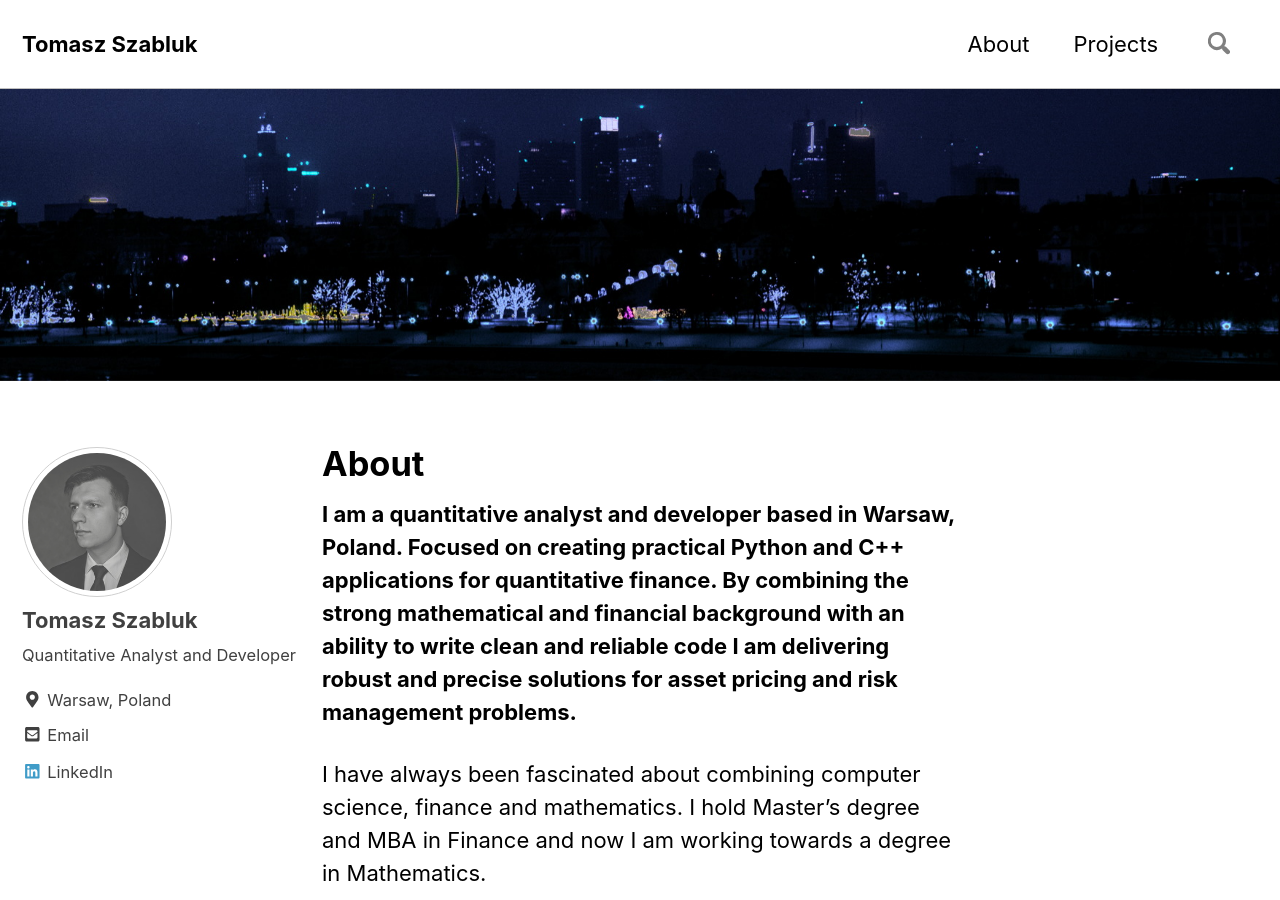
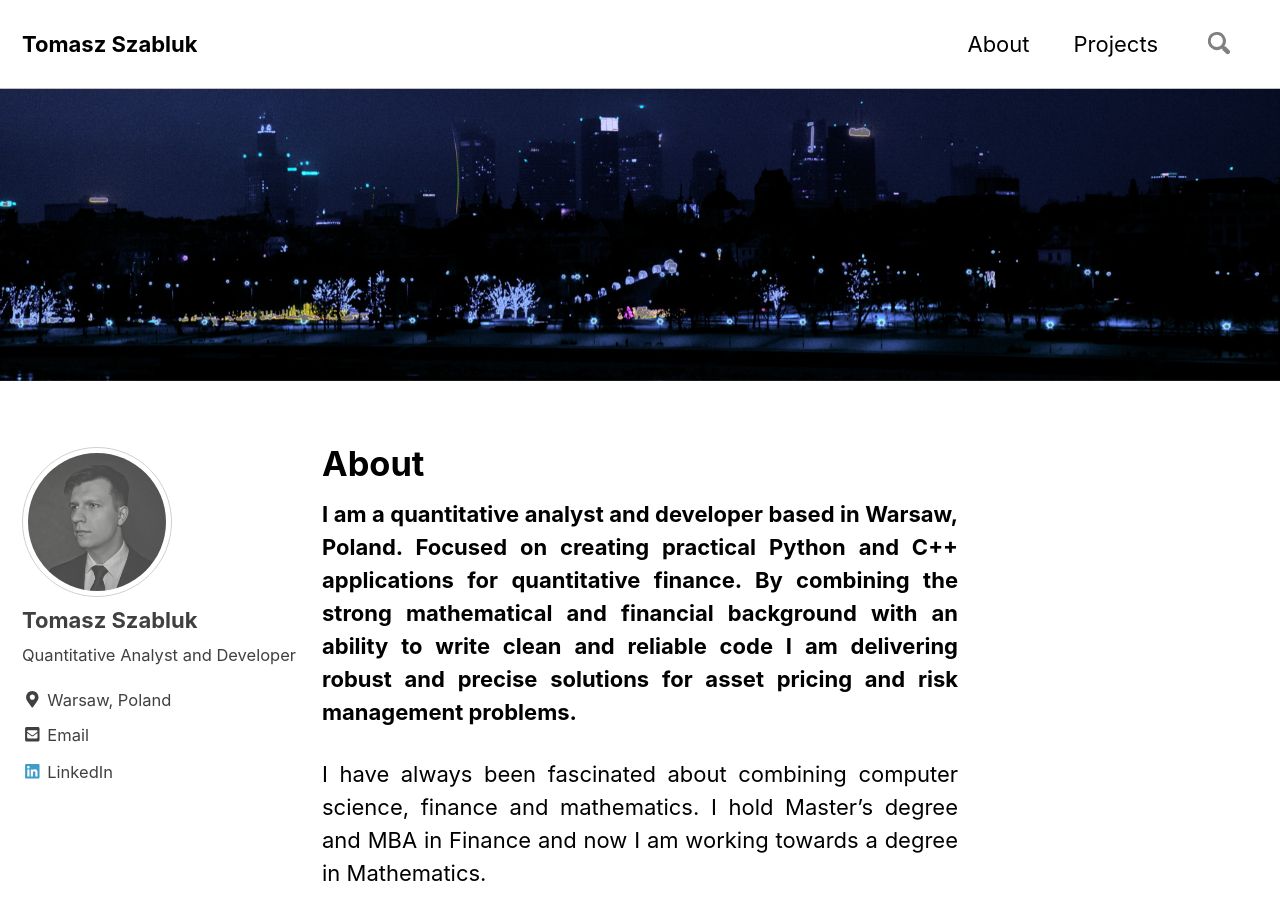
Before and after one commit to numbergeneral/numbergeneral.github.io, a Jekyll site: the page built from _pages/about.md, in a window 1280 px wide and 900 px high. Built offline with Jekyll 4.4.1, drawn with Linux system fonts in a browser that asks for light colours; cached includes are drawn as plain includes; nearby versions of some CDN libraries.

Commit message:
justified text and aligned photo

```diff
--- a/_pages/about.md
+++ b/_pages/about.md
@@ -6,14 +6,20 @@ header:
 ---
 
 **I am a quantitative analyst and developer based in Warsaw, Poland. Focused on creating practical Python and C++ applications for quantitative finance. By combining the strong mathematical and financial background with an ability to write clean and reliable code I am delivering robust and precise solutions for asset pricing and risk management problems.**
+{: .text-justify}
 
 I have always been fascinated about combining computer science, finance and mathematics. I hold Master's degree and MBA in Finance and now I am working towards a degree in Mathematics.
+{: .text-justify}
 
 At the fourth year of Finance Studies I have started my career in Risk as the Market Risk Analyst in PGE, one of the biggest Polish companies, which produces and trades power. Next, I have worked as a Market Risk Analyst for a Swiss power trading company Axpo Trading. After that I have joined EY as a Risk Consultant and finally I landed a job in Citi were I work currently as a Model Validator.
+{: .text-justify}
 
 During my career I have participated twice in the [Global Management Challenge](http://globalmanagementchallenge.pt/worldgmc/). Together with a team we first won the [National Vice-Championship](http://gmcpoland.pl/15-edycja-konkursu-gmc-poland-2014/), a year after [National Championship](https://gmcpoland.pl/en/15-edition-of-global-management-challenge-poland/) and represented Poland in World Championships in Macau, China.
+{: .text-justify}
 
-![GMC Team in Macau](/images/macau.jpg)
+![GMC Team in Macau](/images/macau.jpg){: .align-center}
 GMC team during the World Final in Macau. From the left [Sebastian Maciejewski PhD CQF](https://www.linkedin.com/in/sebastian-maciejewski-828b19/), Paweł Stawski, a nice lady from our fauvorite restaurant, [Sławomir Sztrajt MBA](https://www.linkedin.com/in/slawomir-sztrajt/) and me.
+{: .text-justify}
 
 In the meantime, I have [won the free admission to MBA studies on Kozminski University](https://gmcpoland.pl/en/play-in-gmc-win-mba-happened-on-15th-january/) as a reward for winning a math contest organized by the university.
+{: .text-justify}
```
Also changed, not shown: _posts/2019-02-16-dailycodingproblem01.md (+3 -0 lines).
